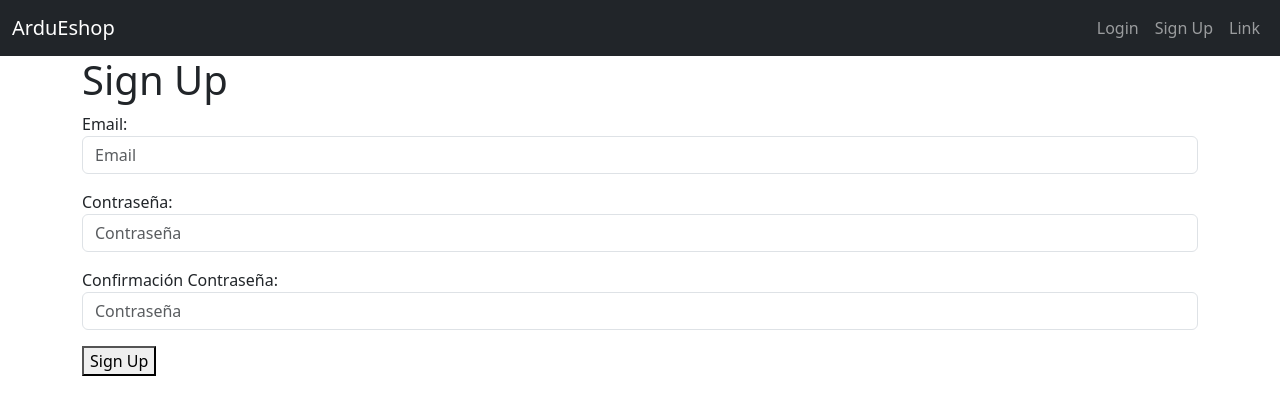
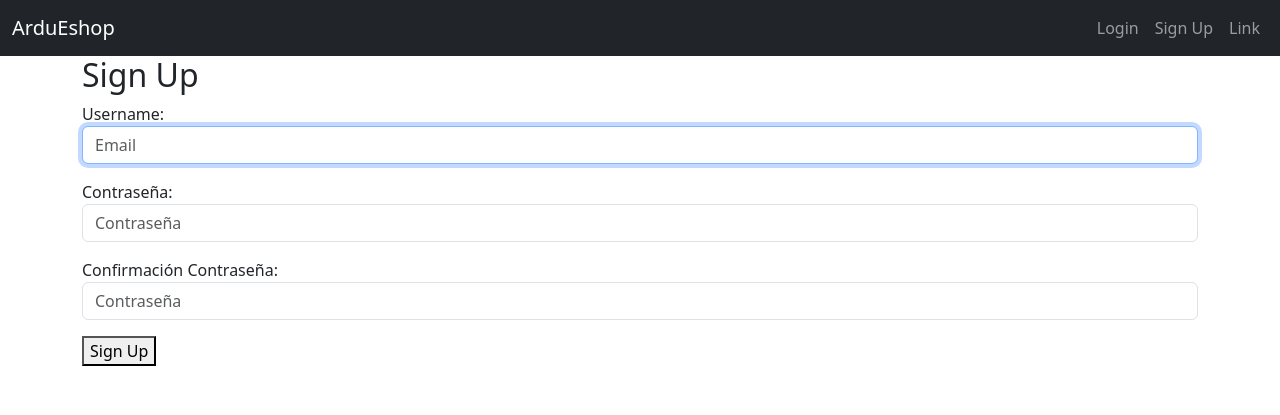
Before and after one commit to NEXUS-PGPI/ardueshop, a Django app: page /auth/signup/ in a window 1280 px wide. Shown: the top 415 px of the page. Run offline with Django 4.2, Linux system fonts and the light colour scheme; some libraries are stand-ins or nearby versions.

Commit message:
fix: User login and creation with username #4
Creating more than one user is now possible.
Login and signup with username available.

```diff
--- a/ardueshop/ardueshop/settings.py
+++ b/ardueshop/ardueshop/settings.py
@@ -21,8 +21,6 @@ BASE_DIR = Path(__file__).resolve().parent.parent
 
 # SECURITY WARNING: keep the secret key used in production secret!
 SECRET_KEY = "django-insecure-t$#aj+y!1q)xm2t4ml2p1zeo+b(=4nu10t3cc(i24ir2)rx1)&"
-
-AUTHENTICATION_BACKENDS = [ "authentication.backends.EmailBackend" ]
 
 # SECURITY WARNING: don't run with debug turned on in production!
 DEBUG = True
--- a/ardueshop/authentication/forms.py
+++ b/ardueshop/authentication/forms.py
@@ -7,7 +7,7 @@ from django import forms
 
 class ClientCreationForm(UserCreationForm):
 
-  email = forms.EmailField(
+  username = forms.EmailField(
 		max_length=254,
 		widget=forms.EmailInput(
 			attrs={
@@ -41,11 +41,12 @@ class ClientCreationForm(UserCreationForm):
 
   class Meta:
     model = User
-    fields = ('email', 'password1', 'password2')
+    fields = ('username', 'password1', 'password2')
 
-class ClientLoginForm(forms.Form):
 
-  email = forms.EmailField(
+class ClientLoginForm(AuthenticationForm):
+
+  username = forms.EmailField(
     max_length=254,
 		widget=forms.EmailInput(
 			attrs={
@@ -69,4 +70,4 @@ class ClientLoginForm(forms.Form):
 
   class Meta:
     model = User
-    fields = ('email', 'password')
+    fields = ('username', 'password')
--- a/ardueshop/authentication/templates/authentication/signup.html
+++ b/ardueshop/authentication/templates/authentication/signup.html
@@ -2,7 +2,7 @@
 {% extends 'base/base.html' %}
 
 {% block content %}
-  <h1>Sign Up</h1>
+  <h2>Sign Up</h2>
   <form action="/auth/signup/" method="post">
     {% csrf_token %}
     {{ form.as_p }}
--- a/ardueshop/authentication/views.py
+++ b/ardueshop/authentication/views.py
@@ -1,8 +1,6 @@
-from django.http import HttpResponse
 from django.shortcuts import redirect, render
+from django.contrib.auth import login, logout, authenticate
 from .forms import ClientCreationForm, ClientLoginForm
-from django.contrib.auth import login, logout
-from .backends import EmailBackend
 
 # Create your views here.
 
@@ -11,11 +9,12 @@ def signup_view(request):
       form = ClientCreationForm(request.POST)
       if form.is_valid():
           # save user to database
+          form.cleaned_data['email'] = form.cleaned_data.get('username')
           form.save()
           # log user in
-          email = form.cleaned_data.get('email')
+          username = form.cleaned_data.get('username')
           password = form.cleaned_data.get('password1')
-          user = EmailBackend().authenticate(request=request,username=email, password=password)
+          user = authenticate(request=request,username=username, password=password)
           login(request, user)
           return redirect('home')
   else:
@@ -24,10 +23,12 @@ def signup_view(request):
 
 def login_view(request):
   if request.method == 'POST':
-      form = ClientLoginForm(request.POST)
+      form = ClientLoginForm(request=request, data=request.POST)
       if form.is_valid():
           # log user in
-          user = EmailBackend().authenticate(request=request,username=form.cleaned_data.get('email'), password=form.cleaned_data.get('password'))
+          username = form.cleaned_data.get('username')
+          password = form.cleaned_data.get('password')
+          user = authenticate(request=request,username=username, password=password)
           login(request, user)
           return redirect('home')
   else:
--- a/ardueshop/base/templates/base/base.html
+++ b/ardueshop/base/templates/base/base.html
@@ -18,7 +18,7 @@
           {% if user.is_authenticated %}
             <li class="nav-item">
               <a class="nav-link" href="#">
-                  <strong>{{ user.email }}</strong>
+                  <strong>{{ user.username }}</strong>
               </a>
             <li class="nav-item">
               <a class="nav-link" href="/auth/logout">Logout</a>
```
Also changed, not shown: ardueshop/authentication/backends.py (deleted, +0 -14 lines).
